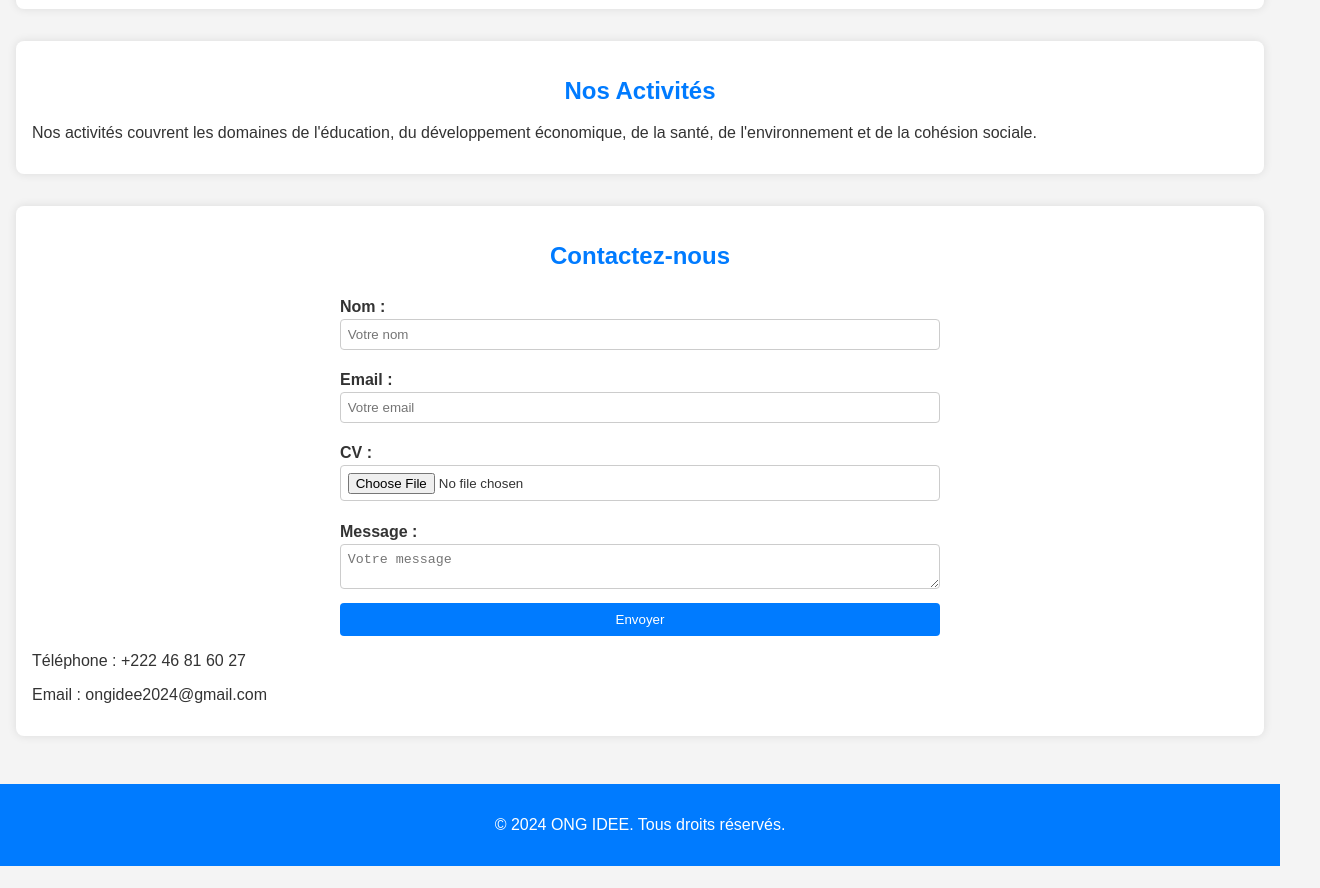
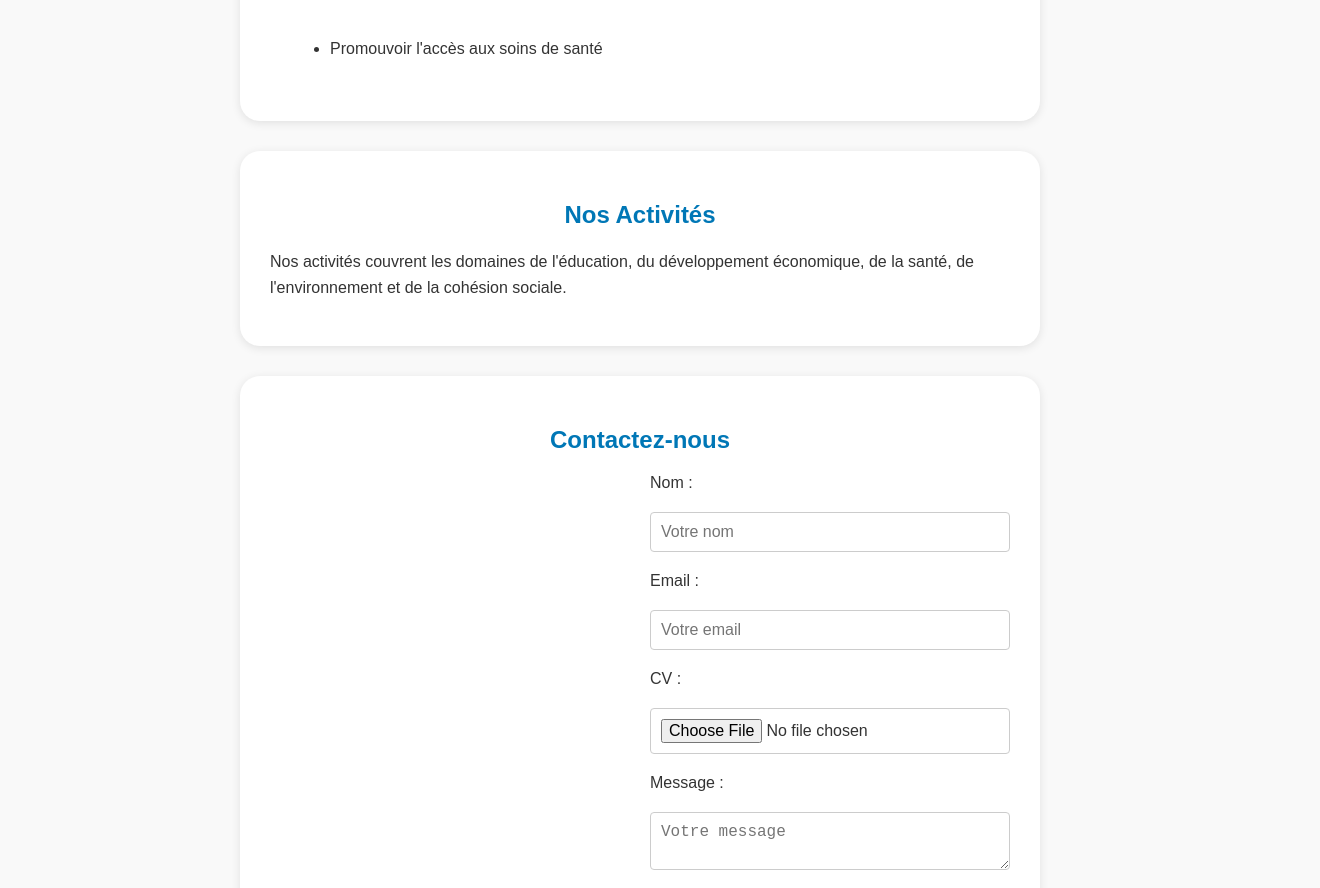
Before and after one commit to ongidee2004/idee2024, a plain HTML site: page index.html in a window 1280 px wide. Shown: the part 966-1854 px from the top of the page, 1320 px wide, since content can reach past the window. Before the commit the page ends 1832 px from the top, so only its background shows below. Drawn offline with Linux system fonts and the light colour scheme.

Commit message:
Update style.css

```diff
--- a/style.css
+++ b/style.css
@@ -1,106 +1,129 @@
-/* Global Styles */
+/* Général */
 body {
-  font-family: Arial, sans-serif;
+  font-family: 'Arial', sans-serif;
   margin: 0;
   padding: 0;
-  background-color: #f4f4f4;
+  background-color: #f9f9f9;
   color: #333;
 }
 
+/* En-tête */
 header {
-  background-color: #007BFF;
-  color: white;
-  padding: 1em 0;
+  background-color: #0077b6;
+  color: #fff;
+  display: flex;
+  flex-direction: column;
+  align-items: center;
+  padding: 10px;
 }
 
-header .logo img {
-  display: block;
-  margin: 0 auto;
+.logo img{
+  height: 200px;
+  margin-bottom: 60px;
 }
 
 nav ul {
-  list-style: none;
+  list-style-type: none;
+  margin: 0;
   padding: 0;
+  display: flex;
+  gap: 20px;
+}
+
+nav li {
+  margin: 0;
+}
+
+nav a {
+  color: #fff;
+  text-decoration: none;
+  font-size: 15px;
+  transition: color 0.3s ease;
+}
+
+nav a:hover {
+  color: #f2f2f2;
+}
+
+/* Sections principales */
+main {
+  max-width: 800px;
+  margin: 0 auto;
+  padding: 40px 20px;
+}
+
+section {
+  margin-bottom: 30px;
+  padding: 30px;
+  background-color: #fff;
+  border-radius: 20px;
+  box-shadow: 0 2px 10px rgba(0, 0, 0, 0.1);
+}
+
+h1, h2 {
+  color: #0077b6;
   text-align: center;
 }
 
-nav ul li {
-  display: inline;
-  margin: 0 1em;
-}
-
-nav ul li a {
-  color: white;
-  text-decoration: none;
-  font-weight: bold;
-}
-
-main {
-  padding: 1em;
-}
-
-section {
-  margin: 2em 0;
-  padding: 1em;
-  background-color: white;
-  border-radius: 8px;
-  box-shadow: 0 0 10px rgba(0, 0, 0, 0.1);
-}
-
-h1, h2 {
-  text-align: center;
-  color: #007BFF;
+p, ul {
+  line-height: 1.6;
 }
 
 ul {
-  padding-left: 1.5em;
+  padding-left: 60px;
 }
 
-ul li {
-  margin: 0.5em 0;
+li {
+  margin-bottom: 30px;
 }
 
+/* Formulaire de contact */
 form {
-  display: flex;
-  flex-direction: column;
-  max-width: 600px;
-  margin: 0 auto;
+  display: grid;
+  grid-template-columns: 1fr 1fr;
+  grid-gap: 20px;
 }
 
-form label {
-  margin: 0.5em 0 0.2em;
-  font-weight: bold;
+label {
+  grid-column: 2;
 }
 
-form input[type="text"],
-form input[type="email"],
-form input[type="file"],
-form textarea {
-  padding: 0.5em;
-  margin-bottom: 1em;
+input, textarea, button {
+  grid-column: 2 / 3;
+  padding: 10px;
   border: 1px solid #ccc;
   border-radius: 4px;
+  font-size: 16px;
 }
 
-form button {
-  padding: 0.7em;
-  background-color: #007BFF;
-  color: white;
+textarea {
+  resize: vertical;
+}
+
+button {
+  background-color: #0077b6;
+  color: #fff;
+  cursor: pointer;
   border: none;
   border-radius: 4px;
-  cursor: pointer;
+  transition: background-color 0.3s ease;
 }
 
-form button:hover {
-  background-color: #0056b3;
+button:hover {
+  background-color: #005a8e;
 }
 
+/* Pied de page */
 footer {
-  background-color: #007BFF;
-  color: white;
+  background-color: #0077b6;
+  color: #fff;
   text-align: center;
-  padding: 1em 0;
+  padding: 20px;
   position: relative;
   bottom: 0;
   width: 100%;
 }
+
+footer p {
+  margin: 0;
+}
```
